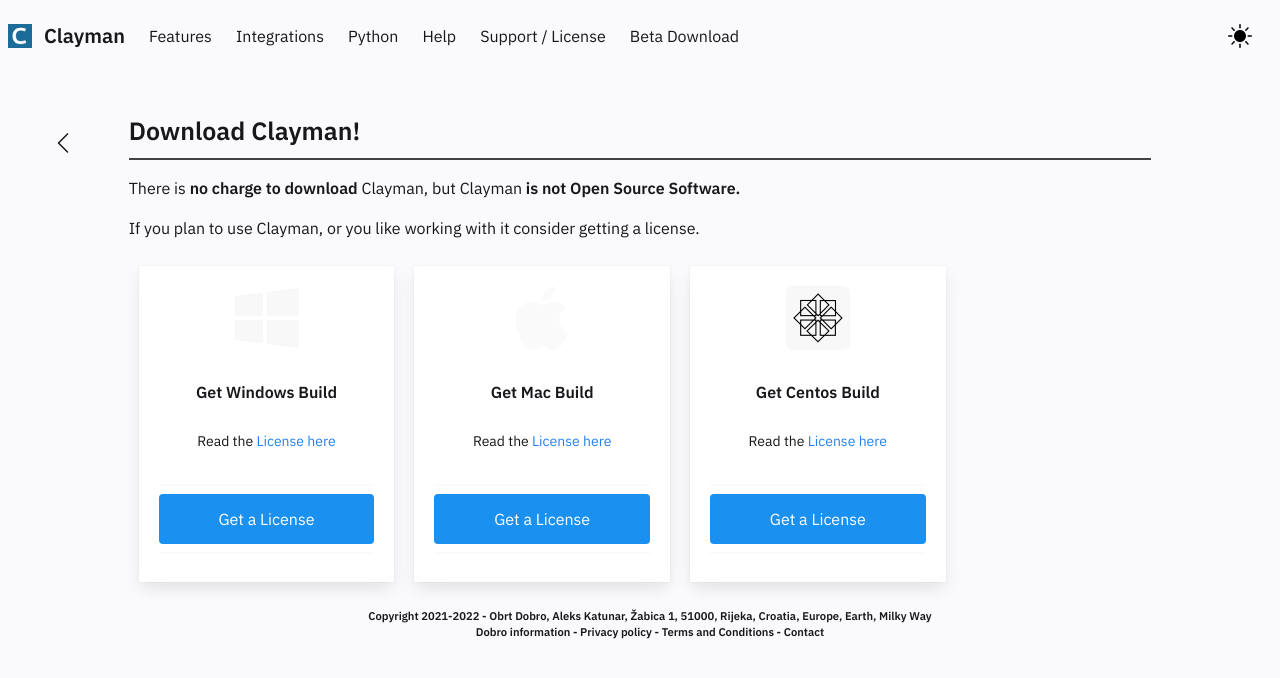
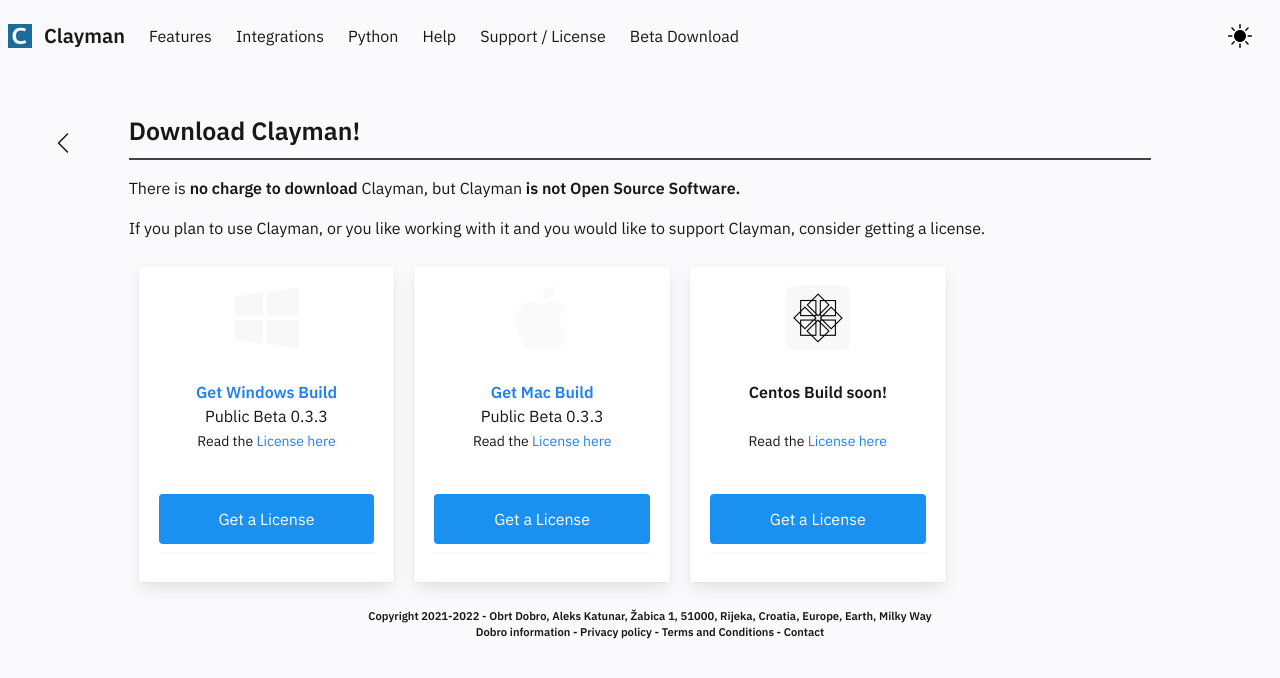
Before and after one commit to ddesmond/ClaymanWeb, a Jekyll site: the page built from _posts/2020-03-01-download.md, in a window 1280 px wide. Shown: the top 678 px of the page. Built offline with Jekyll 4.4.1, drawn with Linux system fonts in a browser that asks for light colours.

Commit message:
updated download links

```diff
--- a/_posts/2020-03-01-download.md
+++ b/_posts/2020-03-01-download.md
@@ -7,16 +7,17 @@
 
 There is <b>no charge to download</b> Clayman, but Clayman <b>is not Open Source Software.</b>
 
-If you plan to use Clayman, or you like working with it consider getting a license.
+If you plan to use Clayman, or you like working with it and you would like to support Clayman, consider getting a license.
 <div class="block" >
 
 <div class="card column is-3" style="float: left; position: relative; padding:20px; margin:10px;text-align: center;">
 
 <div class="img" >
-<img src="/assets/img/windows.png" width="64px" height="64px">
+<a href="https://s3.us-central-1.wasabisys.com/clayman-distribution/beta_public/win/Clayman.zip"><img src="/assets/img/windows.png" width="64px" height="64px"> </a>
 </div>
 <br>
-		<b>Get Windows Build</b> <br>
+        <b><a href="https://s3.us-central-1.wasabisys.com/clayman-distribution/beta_public/win/Clayman.zip">Get Windows Build</a></b> <br>
+        Public Beta 0.3.3
         <br><small>Read the <a href="../support/license"> License here</a> </small>
 <br><br>
 <hr>
@@ -27,10 +28,11 @@
 <div class="card column is-3" style="float: left; position: relative; padding:20px; margin:10px;text-align: center;">
 
 <div class="img" >
-<img src="/assets/img/mac.png" width="64px" height="64px">
+<a href="https://s3.us-central-1.wasabisys.com/clayman-distribution/beta_public/mac/Clayman.zip"><img src="/assets/img/mac.png" width="64px" height="64px"> </a>
 </div>
 <br>
-		<b>Get Mac Build</b> <br>
+        <b><a href="https://s3.us-central-1.wasabisys.com/clayman-distribution/beta_public/mac/Clayman.zip">Get Mac Build</a></b> <br>
+        Public Beta 0.3.3
         <br><small>Read the <a href="../support/license"> License here</a> </small>
 <br><br>
 <hr>
@@ -45,7 +47,7 @@
 <img src="/assets/img/centos.png" width="64px" height="64px">
 </div>
 <br>
-		<b>Get Centos Build</b> <br>
+        <b>Centos Build soon!</b> <br>
         <br><small>Read the <a href="../support/license"> License here</a> </small>
 <br><br>
 <hr>
```
